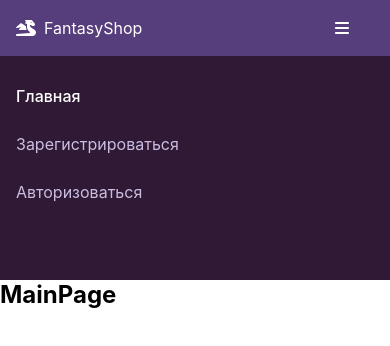
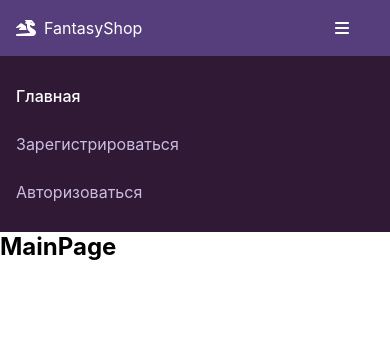
Before and after one commit to matveygrevtsov/fantasy_shop, a React (Create React App) app: page /#/ in a window 390 px wide. Both pictures are taken after a click on the button 342 px from the left and 28 px from the top of the page. Shown: the top 346 px of the page. Built offline with nearby package versions, Linux system fonts and the light colour scheme; no server answers.

Commit message:
Исправил Header для мобильной версии

```diff
--- a/src/components/Header/components/HeaderMobile/HeaderMobile.tsx
+++ b/src/components/Header/components/HeaderMobile/HeaderMobile.tsx
@@ -51,11 +51,11 @@ export const HeaderMobile: React.FC<Props> = observer(
                 </NavLink>
               </li>
             ))}
-            <li className={s.li}>
-              {isUserLoggedIn && (
+            {isUserLoggedIn && (
+              <li className={s.li}>
                 <LogOut className={s.logout} text={logoutText} />
-              )}
-            </li>
+              </li>
+            )}
           </ul>
         )}
       </div>
```
